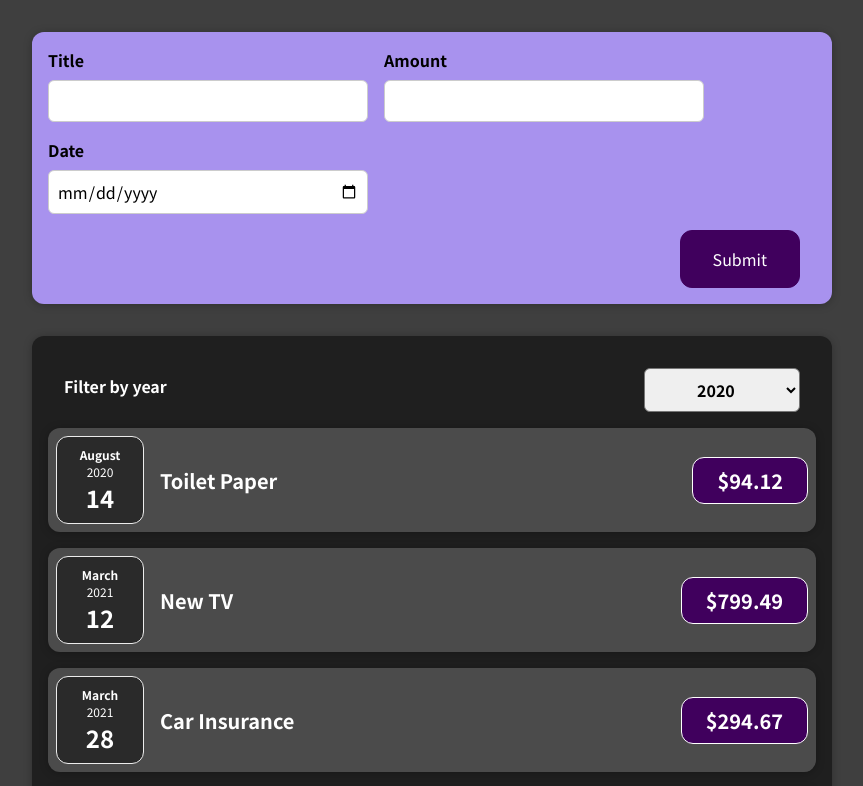
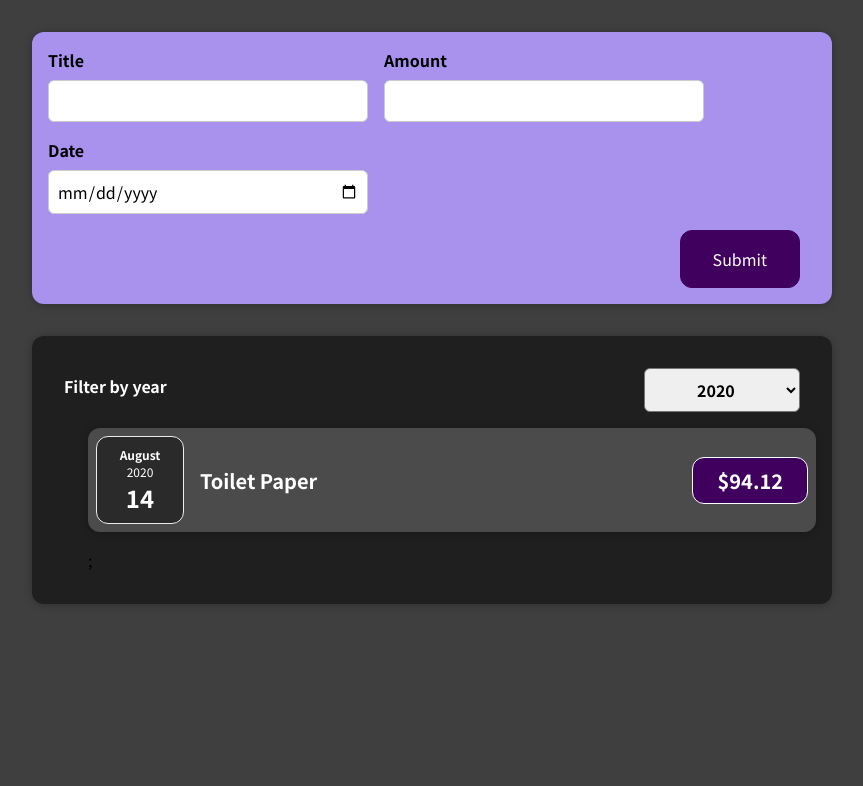
Before and after one commit to janae-b/react-expenses, a React (Create React App) app: page / in a window 1280 px wide. Shown: the top 786 px of the page, without its empty margins (208-1071 px from the left). Built offline with nearby package versions, Linux system fonts and the light colour scheme.

Commit message:
add expenselist component

```diff
--- a/src/App.js
+++ b/src/App.js
@@ -11,7 +11,11 @@
     amount: 94.12,
     date: new Date(2020, 7, 14),
   },
-    { id: 'e2', title: 'New TV', amount: 799.49, date: new Date(2021, 2, 12) },
+  { id: 'e2',
+    title: 'New TV',
+    amount: 799.49,
+    date: new Date(2021, 2, 12)
+  },
   {
     id: 'e3',
     title: 'Car Insurance',
--- a/src/components/Expenses/Expenses.js
+++ b/src/components/Expenses/Expenses.js
@@ -1,16 +1,21 @@
 import React, { useState } from 'react';
 
-import ExpenseItem from './ExpenseItem'
 import Card from '../UI/Card'
 import ExpensesFilter from './ExpensesFilter'
+import ExpensesList from './ExpensesList'
 import './Expenses.css';
 
 const Expenses = (props) => {
   const [filteredYear, setFilteredYear] = useState('2020');
 
-  const filterChangeHandler = selectedYear => {
+  const filterChangeHandler = (selectedYear) => {
     setFilteredYear(selectedYear);
   }
+
+  const filteredExpenses = props.items.filter((expense) => {
+    return expense.date.getFullYear().toString() === filteredYear;
+  });
+
 
   return (
     <div>
@@ -19,13 +24,7 @@
           selected={filteredYear}
           onChangeFilter={filterChangeHandler}
         />
-      {props.items.map((expense) => (
-        <ExpenseItem
-          title={expense.title}
-          amount={expense.amount}
-          date={expense.date}
-        />
-      ))}
+        <ExpensesList items={filteredExpenses} />
       </Card>
     </div>
   );
--- /dev/null
+++ b/src/components/Expenses/ExpensesList.js
@@ -0,0 +1,24 @@
+import React from 'react';
+
+import ExpenseItem from './ExpenseItem'
+import './ExpensesList.css';
+
+const ExpensesList = props => {
+  if (props.items.length === 0) {
+    return <h2 className="expenses-list__fallback">Found no expenses.</h2>
+  }
+
+  return <ul className="expenses-list">
+    {props.items.map((expense) => (
+      <ExpenseItem
+        key={expense.id}
+        title={expense.title}
+        amount={expense.amount}
+        date={expense.date}
+      />
+    ))};
+
+  </ul>
+};
+
+export default ExpensesList;
```
Also changed, not shown: src/components/Expenses/ExpensesList.css (added). Lines whose indentation alone changed are shown as unchanged.
